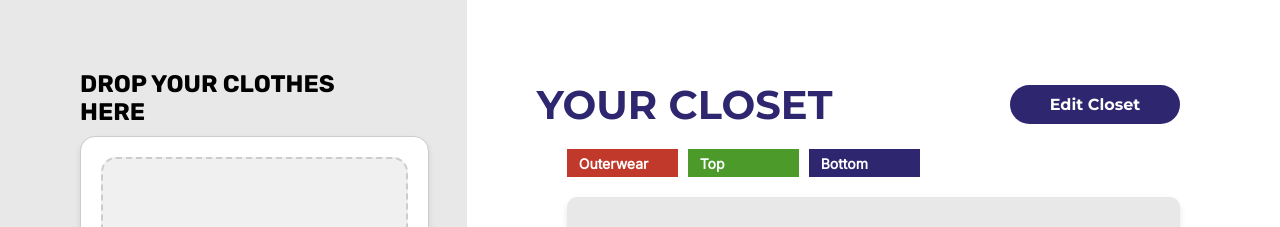
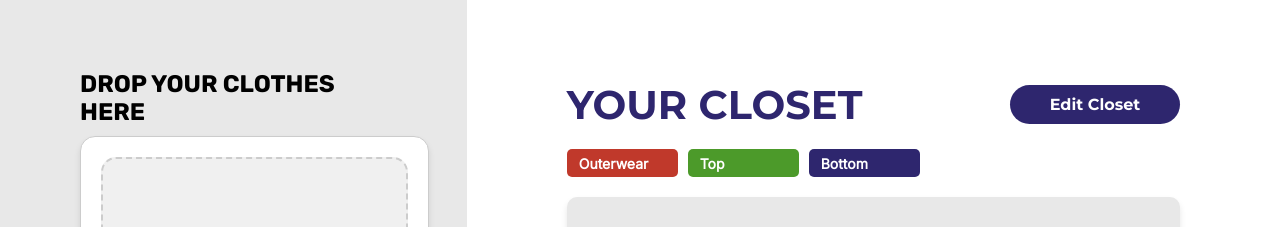
Before and after one commit to briankim0629/Codinator, a React (Create React App) app in the folder codinator-app/: page / in a window 1280 px wide. Shown: the top 227 px of the page. Built offline with nearby package versions, Linux system fonts and the light colour scheme; no server answers.

Commit message:
fix category tag

```diff
--- a/codinator-app/src/components/Closet.jsx
+++ b/codinator-app/src/components/Closet.jsx
@@ -27,7 +27,6 @@ const HeaderRow = styled.div`
 const Title = styled.h2`
   color: #2d2f92;
   margin: 0;
-  margin-left: -30px;
   font-size: 40px;
   font-family: "Montserrat", sans-serif;
   color: var(--Blue, #2E266E);
@@ -74,6 +73,7 @@ const CategoryLabel = styled.span`
   font-family: Inter, sans-serif;
   font-size: 14px;
   font-weight: 600;
+    border-radius: 5px; /* Rounded corners for the label */
   font-style: normal;
   ${({ color }) => `background-color: ${color};`}
 `;
@@ -115,7 +115,7 @@ const ClosetItem = styled.div`
   aspect-ratio: 1;
   background-color: #f5f5f5;
   border-radius: 4px;
-  overflow: hidden;
+  overflow: visible;
   display: flex;
   justify-content: center;
   align-items: center;
```
